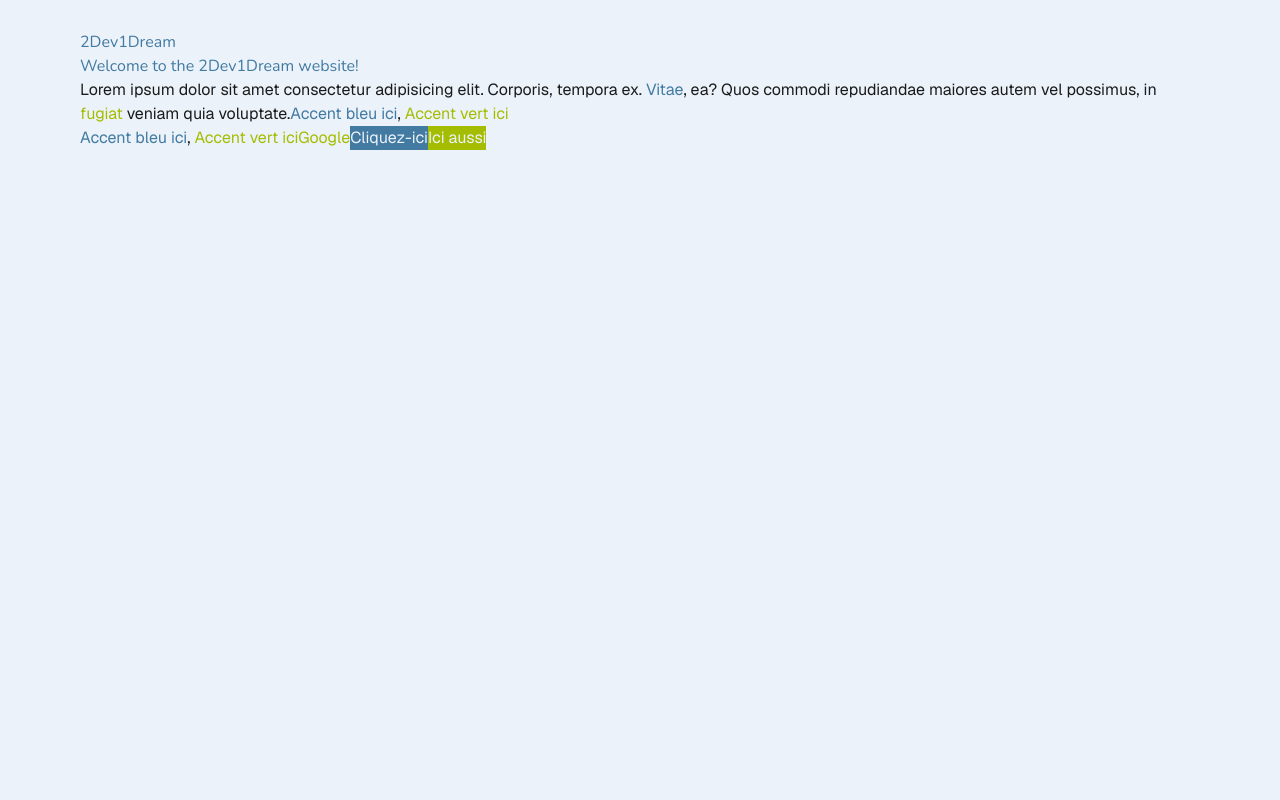
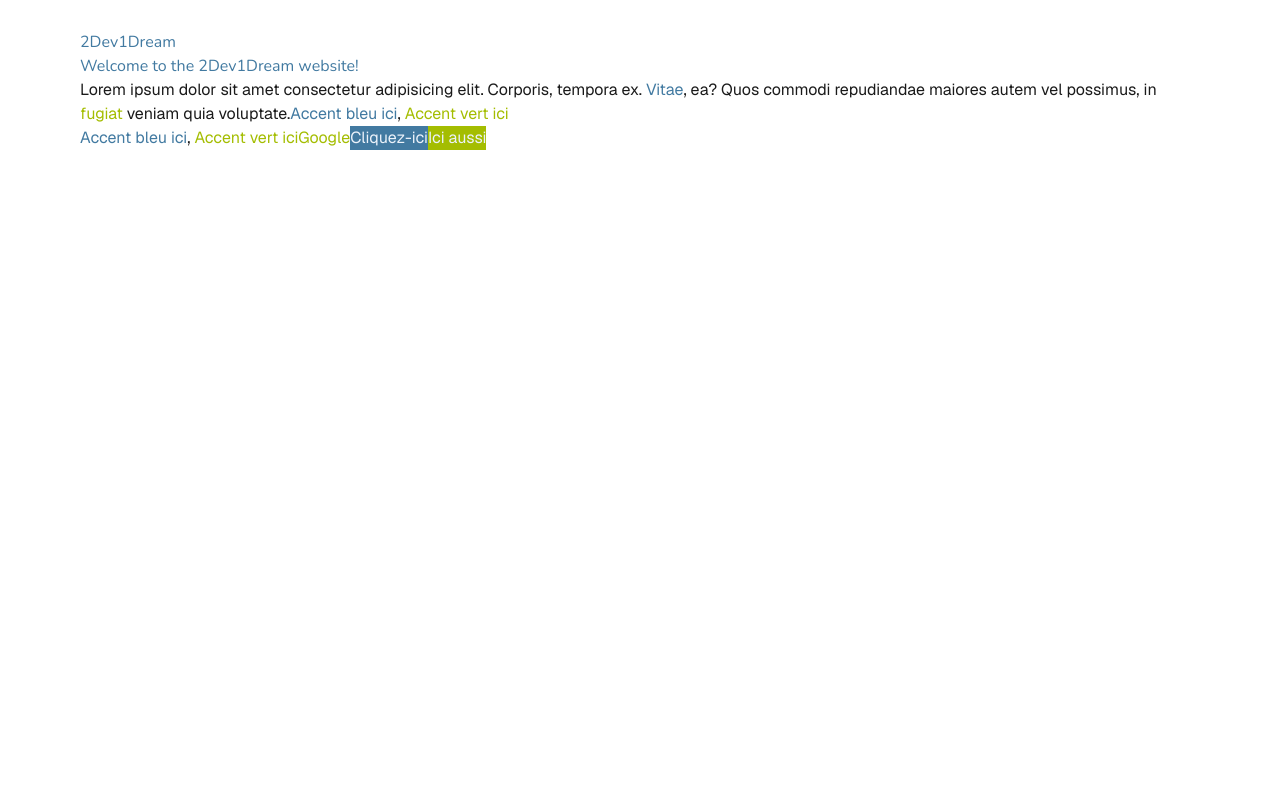
Before and after one commit to 2Dev1Dream/2dev1dream-portfolio, a Next.js app: page / in a window 1280 px wide. Shown: the top 800 px of the page. Built offline with nearby package versions, Linux system fonts and the light colour scheme.

Commit message:
Update background color

```diff
--- a/src/components/footer.js
+++ b/src/components/footer.js
@@ -2,7 +2,7 @@ import { FaSquareInstagram } from "react-icons/fa6";
 
 const Footer = () => {
   return (
-    <footer className="w-full py-4 md:py-8 mt-16 border-t border-gray-200">
+    <footer className="w-full py-4 md:py-8 mt-16 border-t border-gray-200 bg-[#EBF2FA]">
       <div className="container mx-auto px-4 text-center">
         {/* Logo */}
         <div className="mb-4 flex justify-center">
--- a/src/styles/globals.css
+++ b/src/styles/globals.css
@@ -5,7 +5,7 @@
 :root {
   --font-primary: 'Nunito', sans-serif;
   --font-secondary: 'Roboto', sans-serif;
-  --color-bg: #EBF2FA;
+  --color-bg: #ffffff;
   --color-primary: #427AA1;
   --color-primary-dark: #2F5B7A;
   --color-secondary: #A4BD01;
```
